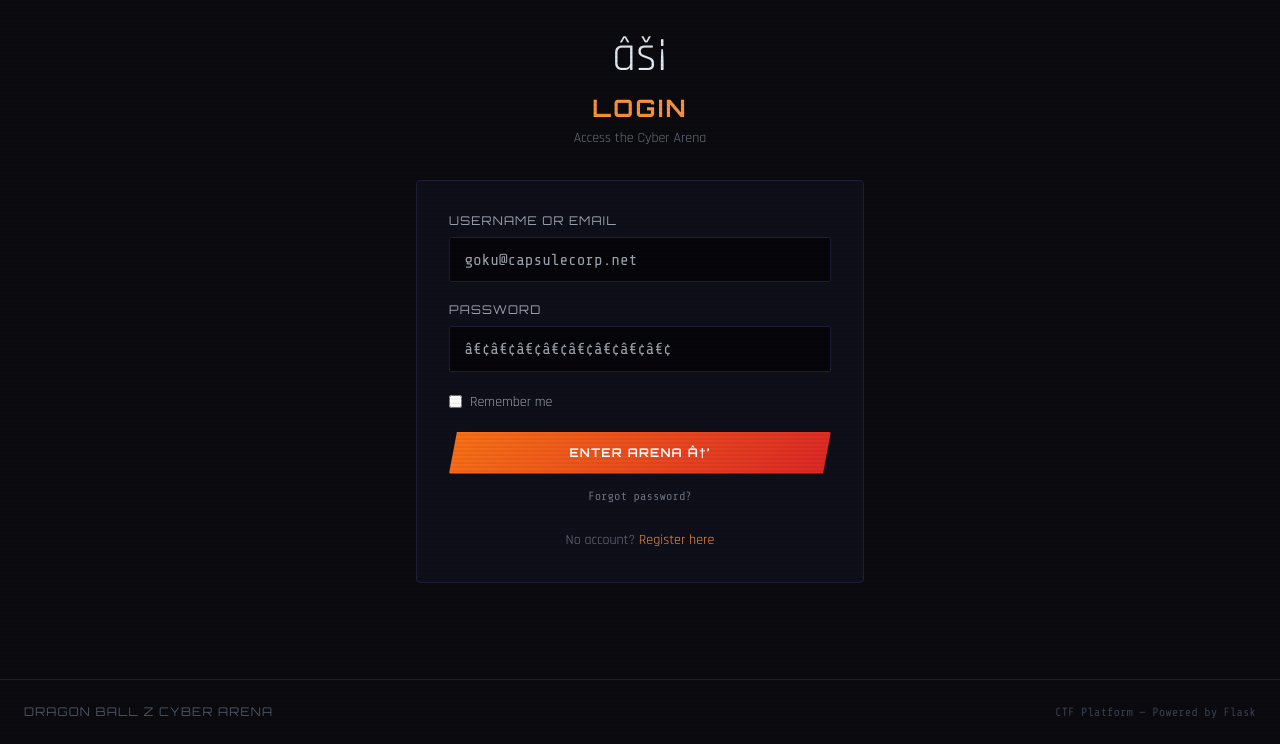
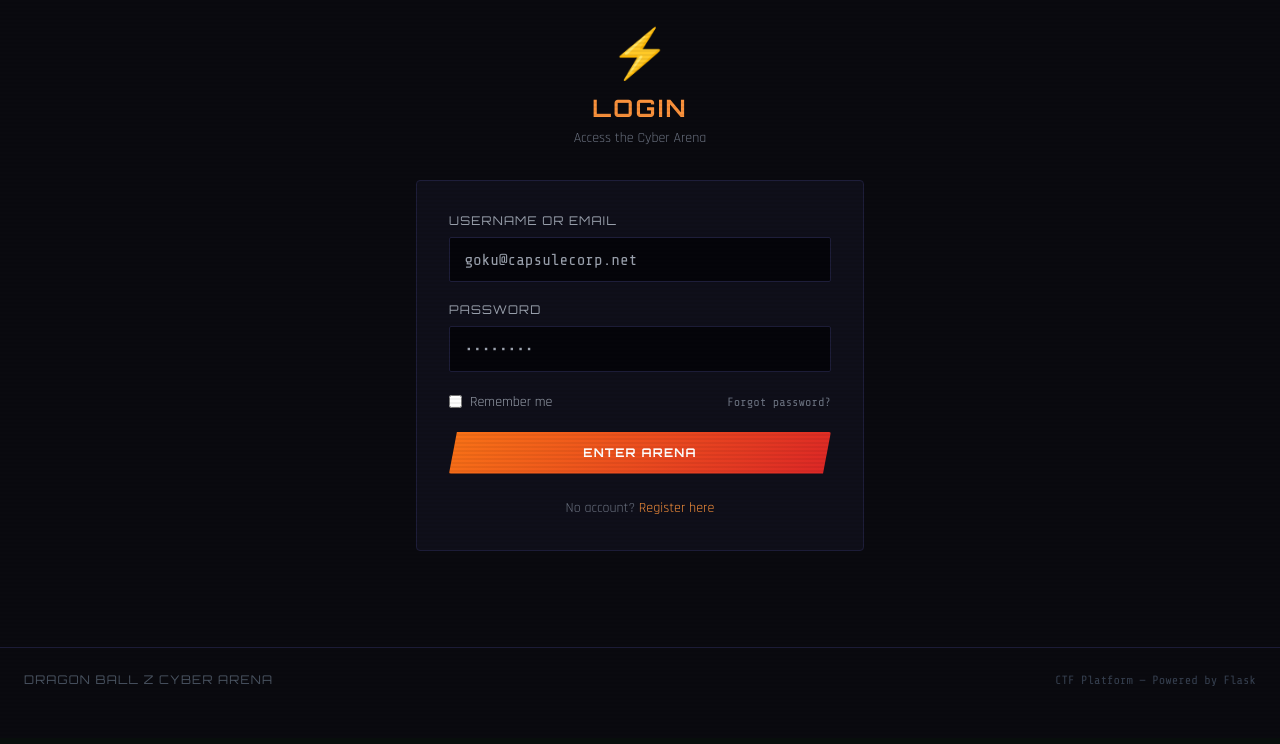
Before and after one commit to onlygoku/dbz-cyber-arena, a Flask app: page /login in a window 1280 px wide. Shown: the part 62-806 px from the top of the page. After the commit the page ends 748 px from the top, so only its background shows below. Run offline with Flask 3, Linux system fonts and the light colour scheme; some libraries are stand-ins or nearby versions.

Commit message:
Fix login template encoding and remove arrow symbols

```diff
--- a/app/routes/auth.py
+++ b/app/routes/auth.py
@@ -126,3 +126,45 @@ def verify_email(token):
 @auth_bp.route('/unverified')
 def unverified():
     return render_template('auth/verify.html')
+
+@auth_bp.route('/forgot-password', methods=['GET', 'POST'])
+def forgot_password():
+    if current_user.is_authenticated:
+        return redirect(url_for('challenges.list'))
+    if request.method == 'POST':
+        email = request.form.get('email', '').strip().lower()
+        user  = User.query.filter_by(email=email).first()
+        flash('If that email is registered you will receive a reset link shortly.', 'info')
+        if user and user.is_verified:
+            from app.services.email_service import send_password_reset_email
+            user.generate_reset_token()
+            db.session.commit()
+            send_password_reset_email(user)
+        return redirect(url_for('auth.login'))
+    return render_template('auth/forgot_password.html')
+
+
+@auth_bp.route('/reset-password/<token>', methods=['GET', 'POST'])
+def reset_password(token):
+    if current_user.is_authenticated:
+        return redirect(url_for('challenges.list'))
+    user = User.query.filter_by(reset_token=token).first()
+    if not user or not user.is_reset_token_valid():
+        flash('This password reset link is invalid or has expired.', 'error')
+        return redirect(url_for('auth.forgot_password'))
+    if request.method == 'POST':
+        new_password     = request.form.get('new_password', '')
+        confirm_password = request.form.get('confirm_password', '')
+        if len(new_password) < 8:
+            flash('Password must be at least 8 characters.', 'error')
+            return render_template('auth/reset_password.html', token=token)
+        if new_password != confirm_password:
+            flash('Passwords do not match.', 'error')
+            return render_template('auth/reset_password.html', token=token)
+        user.set_password(new_password)
+        user.reset_token        = None
+        user.reset_token_expiry = None
+        db.session.commit()
+        flash('Password reset successfully! You can now log in.', 'success')
+        return redirect(url_for('auth.login'))
+    return render_template('auth/reset_password.html', token=token)
--- a/app/templates/auth/login.html
+++ b/app/templates/auth/login.html
@@ -4,36 +4,29 @@
 <div class="min-h-[60vh] flex items-center justify-center">
   <div class="w-full max-w-md">
     <div class="text-center mb-8">
-      <div class="text-5xl mb-3">âš¡</div>
+      <div class="text-5xl mb-3">⚡</div>
       <h1 class="font-display text-2xl font-bold text-orange-400 uppercase tracking-widest">Login</h1>
       <p class="text-gray-500 text-sm mt-1">Access the Cyber Arena</p>
     </div>
-
     <div class="ctf-card p-8">
       <form method="POST" class="space-y-5">
         <div>
-          <label class="font-display text-xs text-gray-400 uppercase tracking-widest block mb-2">
-            Username or Email
-          </label>
-          <input type="text" name="identifier" required
-            class="ctf-input" placeholder="goku@capsulecorp.net" autocomplete="username"/>
+          <label class="font-display text-xs text-gray-400 uppercase tracking-widest block mb-2">Username or Email</label>
+          <input type="text" name="identifier" required class="ctf-input" placeholder="goku@capsulecorp.net" autocomplete="username"/>
         </div>
         <div>
-          <label class="font-display text-xs text-gray-400 uppercase tracking-widest block mb-2">
-            Password
+          <label class="font-display text-xs text-gray-400 uppercase tracking-widest block mb-2">Password</label>
+          <input type="password" name="password" required class="ctf-input" placeholder="••••••••" autocomplete="current-password"/>
+        </div>
+        <div class="flex items-center justify-between">
+          <label class="flex items-center gap-2">
+            <input type="checkbox" name="remember" class="accent-orange-500"/>
+            <span class="text-sm text-gray-400">Remember me</span>
           </label>
-          <input type="password" name="password" required
-            class="ctf-input" placeholder="â€¢â€¢â€¢â€¢â€¢â€¢â€¢â€¢" autocomplete="current-password"/>
+          <a href="{{ url_for('auth.forgot_password') }}" class="text-xs font-mono text-gray-500 hover:text-orange-400">Forgot password?</a>
         </div>
-        <div class="flex items-center gap-2">
-          <input type="checkbox" name="remember" id="remember" class="accent-orange-500"/>
-          <label for="remember" class="text-sm text-gray-400">Remember me</label>
-        </div>
-        <button type="submit" class="btn-primary w-full py-3 text-center block">
-          Enter Arena â†’
-        </button>
+        <button type="submit" class="btn-primary w-full py-3 text-center block">Enter Arena</button>
       </form>
-      <div class="mt-3 text-center text-sm"><a href="{{ url_for('auth.forgot_password') }}" class="text-gray-500 hover:text-orange-400 font-mono text-xs">Forgot password?</a></div>
       <div class="mt-6 text-center text-sm text-gray-500">
         No account?
         <a href="{{ url_for('auth.register') }}" class="text-orange-400 hover:underline">Register here</a>
```
